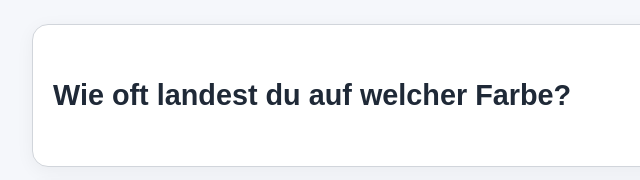
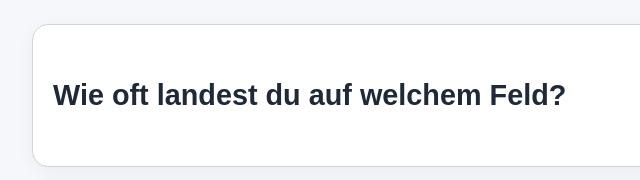
Before and after one commit to FrauAuer/Wahrscheinlichkeit-Stunde-7, a plain HTML site: page index.html in a window 1280 px wide. Shown: the top 180 px of the page, 234-874 px from the left. Drawn offline with Linux system fonts and the light colour scheme.

Commit message:
index.html

```diff
--- a/index.html
+++ b/index.html
@@ -3,7 +3,7 @@
 <head>
   <meta charset="UTF-8" />
   <meta name="viewport" content="width=device-width, initial-scale=1.0" />
-  <title>Wie oft landest du auf welcher Farbe?</title>
+  <title>Wie oft landest du auf welchem Feld?</title>
   <style>
     :root {
       --bg: #f5f7fb;
@@ -114,7 +114,7 @@
   <div class="wrap">
     <div class="card">
       <p style="font-size:1.8rem;"><strong>
-        Wie oft landest du auf welcher Farbe?</p></strong>
+        Wie oft landest du auf welchem Feld?</p></strong>
 
 	  </div>
 
```
